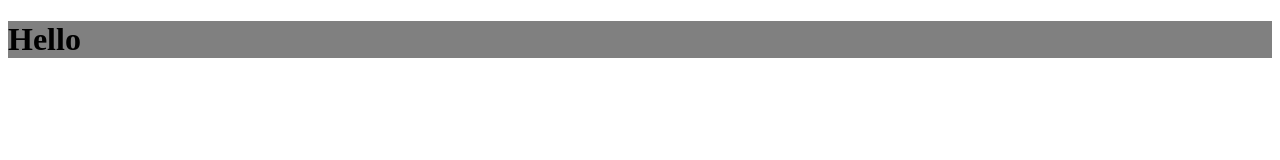
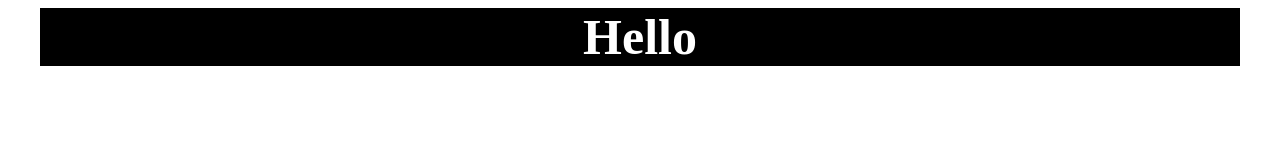
Before and after one commit to Salamat-1985/js-course, a plain HTML site: page index.html in a window 1280 px wide. Drawn offline with Linux system fonts and the light colour scheme.

Commit message:
Работа с Git and Github

```diff
--- a/index.html
+++ b/index.html
@@ -4,11 +4,7 @@
         <meta charset="UTF-8" />
         <meta name="viewport" content="width=device-width, initial-scale=1.0" />
         <title>Git Github</title>
-        <style>
-            .title {
-                background-color: gray;
-            }
-        </style>
+        <link rel="stylesheet" href="./main.css" />
     </head>
     <body>
         <h1 class="title">Hello</h1>
--- /dev/null
+++ b/main.css
@@ -0,0 +1,8 @@
+.title {
+    margin: 0 auto;
+    width: 1200px;
+    text-align: center;
+    font-size: 50px;
+    background-color: #000;
+    color: #fff;
+}
```
